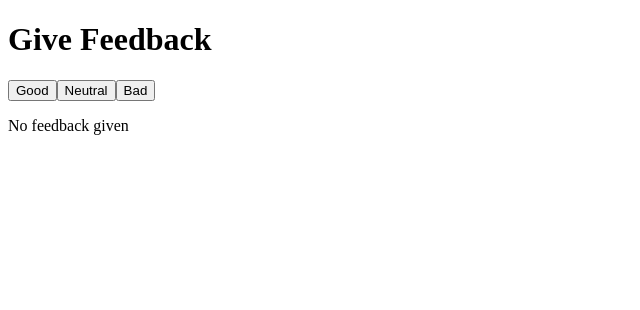
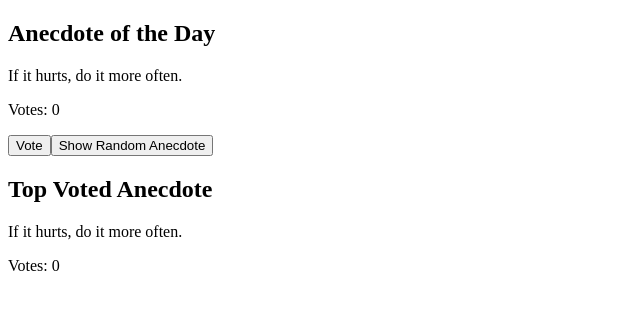
Before and after one commit to falvarezz139/fullstack_fer, a React (Vite) app: page / in a window 1280 px wide. Shown: the top 310 px of the page, without its empty margins (0-640 px from the left). Built offline with nearby package versions, Linux system fonts and the light colour scheme.

Commit message:
ejercicio 1.19

```diff
--- a/src/App.jsx
+++ b/src/App.jsx
@@ -1,55 +1,50 @@
 import { useState } from "react";
 
-const Button = ({ handleClick, text }) => (
-  <button onClick={handleClick}>{text}</button>
-);
+const App = () => {
+  const anecdotes = [
+    "If it hurts, do it more often.",
+    "Adding manpower to a late software project makes it later!",
+    "The first 90 percent of the code accounts for the first 10 percent of the development time...The remaining 10 percent of the code accounts for the other 90 percent of the development time.",
+    "Any fool can write code that a computer can understand. Good programmers write code that humans can understand.",
+    "Premature optimization is the root of all evil.",
+    "Debugging is twice as hard as writing the code in the first place. Therefore, if you write the code as cleverly as possible, you are, by definition, not smart enough to debug it.",
+    "Programming without an extremely heavy use of console.log is same as if a doctor would refuse to use x-rays or blood tests when diagnosing patients.",
+    "The only way to go fast, is to go well.",
+  ];
 
-const StatisticLine = ({ text, value }) => (
-  <tr>
-    <td>{text}</td>
-    <td>{value}</td>
-  </tr>
-);
+  const [selected, setSelected] = useState(0);
+  const [votes, setVotes] = useState(new Array(anecdotes.length).fill(0));
 
-const Statistics = ({ good, neutral, bad }) => {
-  const total = good + neutral + bad;
-  if (total === 0) return <p>No feedback given</p>;
+  const getRandomAnecdote = () => {
+    const randomIndex = Math.floor(Math.random() * anecdotes.length);
+    setSelected(randomIndex);
+  };
+
+  const voteAnecdote = () => {
+    const votesCopy = [...votes];
+    votesCopy[selected] += 1;
+    setVotes(votesCopy);
+  };
+
+  const getMostVotedAnecdote = () => {
+    const maxVotes = Math.max(...votes);
+    const mostVotedIndex = votes.indexOf(maxVotes);
+    return { anecdote: anecdotes[mostVotedIndex], votes: maxVotes };
+  };
+
+  const mostVoted = getMostVotedAnecdote();
 
   return (
     <div>
-      <h2>Statistics</h2>
-      <table>
-        <tbody>
-          <StatisticLine text="Good" value={good} />
-          <StatisticLine text="Neutral" value={neutral} />
-          <StatisticLine text="Bad" value={bad} />
-          <StatisticLine text="Total" value={total} />
-          <StatisticLine
-            text="Average"
-            value={((good - bad) / total).toFixed(2)}
-          />
-          <StatisticLine
-            text="Positive"
-            value={`${((good / total) * 100).toFixed(2)}%`}
-          />
-        </tbody>
-      </table>
-    </div>
-  );
-};
+      <h2>Anecdote of the Day</h2>
+      <p>{anecdotes[selected]}</p>
+      <p>Votes: {votes[selected]}</p>
+      <button onClick={voteAnecdote}>Vote</button>
+      <button onClick={getRandomAnecdote}>Show Random Anecdote</button>
 
-const App = () => {
-  const [good, setGood] = useState(0);
-  const [neutral, setNeutral] = useState(0);
-  const [bad, setBad] = useState(0);
-
-  return (
-    <div>
-      <h1>Give Feedback</h1>
-      <Button handleClick={() => setGood(good + 1)} text="Good" />
-      <Button handleClick={() => setNeutral(neutral + 1)} text="Neutral" />
-      <Button handleClick={() => setBad(bad + 1)} text="Bad" />
-      <Statistics good={good} neutral={neutral} bad={bad} />
+      <h2>Top Voted Anecdote</h2>
+      <p>{mostVoted.anecdote}</p>
+      <p>Votes: {mostVoted.votes}</p>
     </div>
   );
 };
```
